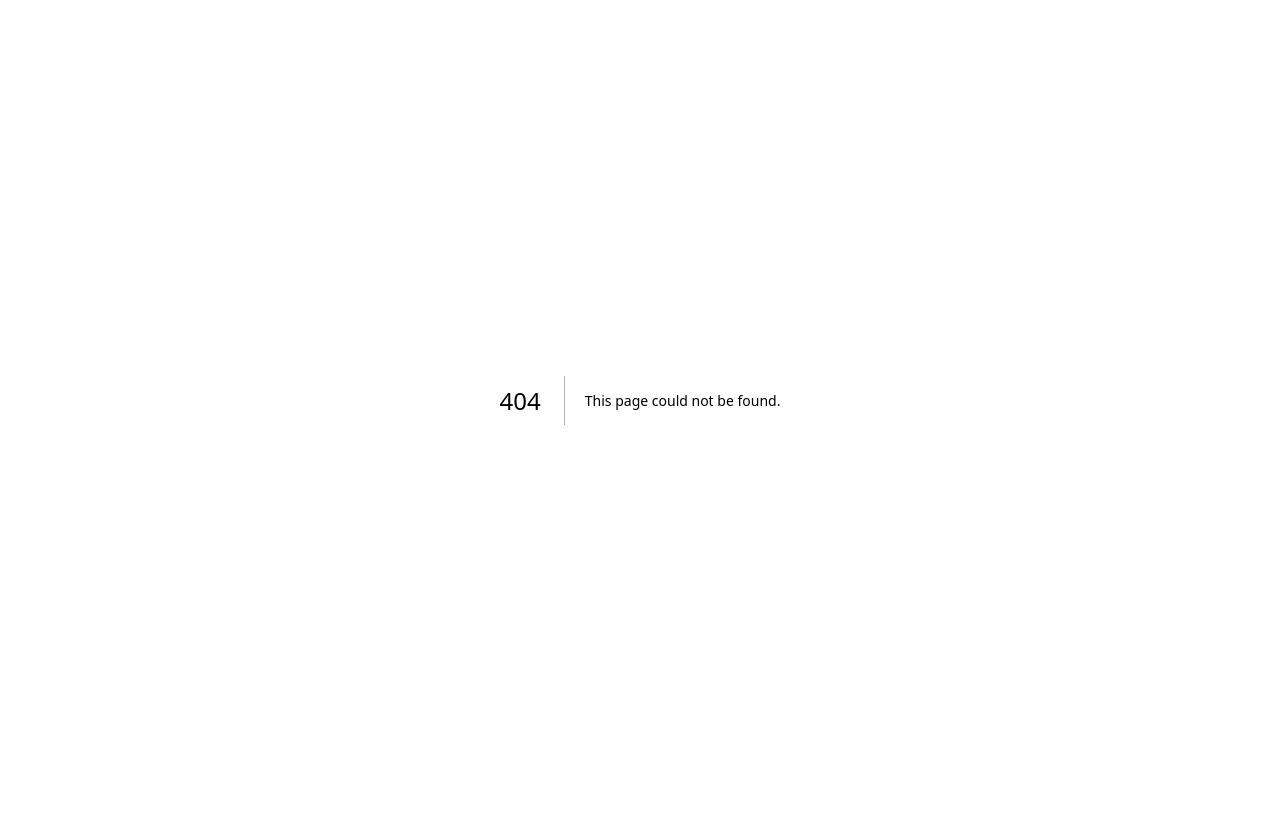
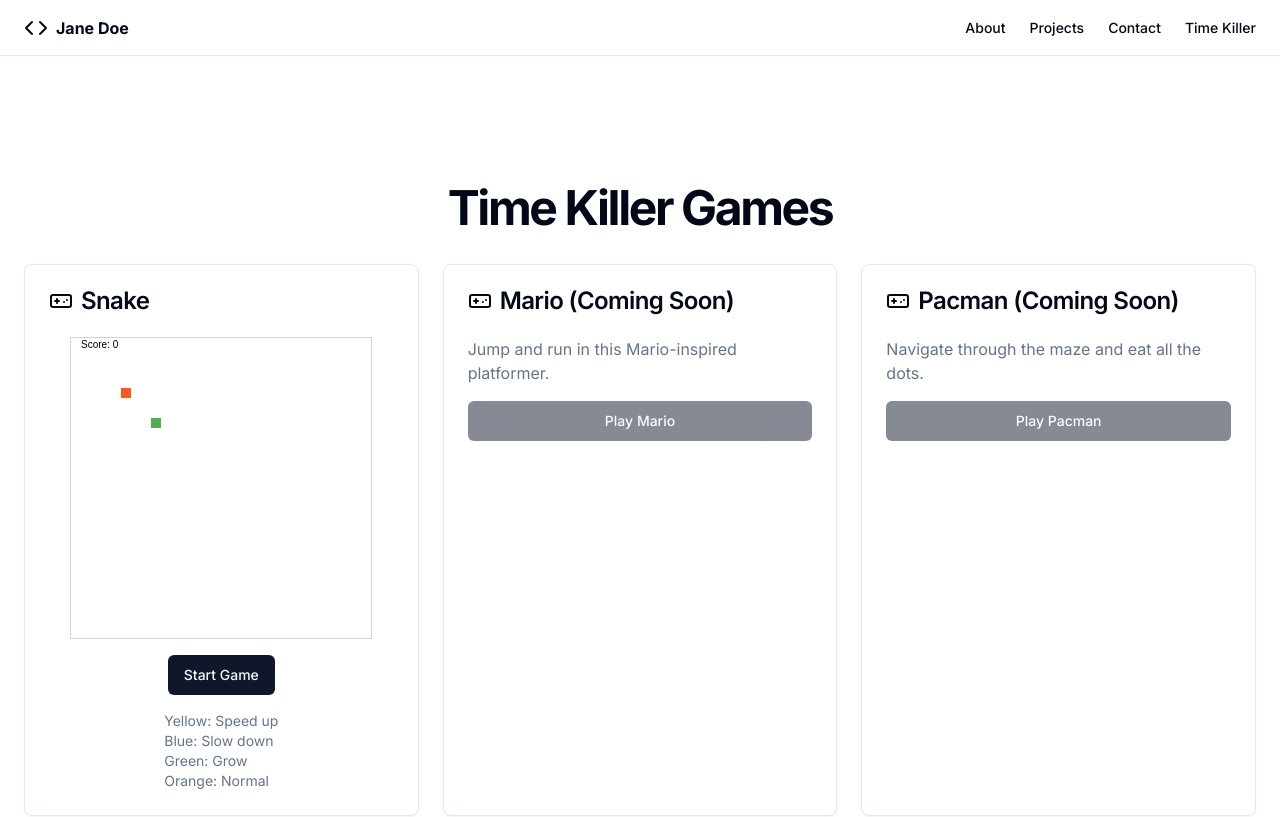
Before and after one commit to TheLukasHenry/portfoliov0, a Next.js app: page /time-killer in a window 1280 px wide. Before the commit this address had no page. Shown: the top 817 px of the page. Built offline with nearby package versions, Linux system fonts and the light colour scheme.

Commit message:
time killer page added

```diff
--- a/app/page.tsx
+++ b/app/page.tsx
@@ -30,6 +30,12 @@ export default function LandingPage() {
           >
             Contact
           </Link>
+          <Link
+            className="text-sm font-medium hover:underline underline-offset-4"
+            href="/time-killer"
+          >
+            Time Killer
+          </Link>
         </nav>
       </header>
 
--- /dev/null
+++ b/app/time-killer/page.tsx
@@ -0,0 +1,102 @@
+import Link from 'next/link'
+import { Button } from '@/components/ui/button'
+import { Card, CardContent, CardHeader, CardTitle } from '@/components/ui/card'
+import { CodeIcon, GamepadIcon } from 'lucide-react'
+import SnakeGame from '@/components/SnakeGame'
+
+export default function TimeKillerPage() {
+  return (
+    <div className="flex flex-col min-h-[100dvh]">
+      <header className="px-4 lg:px-6 h-14 flex items-center border-b">
+        <Link className="flex items-center justify-center" href="/">
+          <CodeIcon className="h-6 w-6 mr-2" />
+          <span className="font-bold">Jane Doe</span>
+        </Link>
+        <nav className="ml-auto flex gap-4 sm:gap-6">
+          <Link
+            className="text-sm font-medium hover:underline underline-offset-4"
+            href="/about"
+          >
+            About
+          </Link>
+          <Link
+            className="text-sm font-medium hover:underline underline-offset-4"
+            href="/projects"
+          >
+            Projects
+          </Link>
+          <Link
+            className="text-sm font-medium hover:underline underline-offset-4"
+            href="/contact"
+          >
+            Contact
+          </Link>
+          <Link
+            className="text-sm font-medium hover:underline underline-offset-4"
+            href="/time-killer"
+          >
+            Time Killer
+          </Link>
+        </nav>
+      </header>
+
+      <main className="flex-1 py-12 md:py-24 lg:py-32">
+        <div className="container px-4 md:px-6">
+          <h1 className="text-3xl font-bold tracking-tighter sm:text-5xl mb-8 text-center">
+            Time Killer Games
+          </h1>
+          <div className="grid gap-6 md:grid-cols-2 lg:grid-cols-3">
+            <Card className="flex flex-col">
+              <CardHeader>
+                <CardTitle className="flex items-center gap-2">
+                  <GamepadIcon className="h-6 w-6" />
+                  Snake
+                </CardTitle>
+              </CardHeader>
+              <CardContent className="flex-grow">
+                <SnakeGame />
+              </CardContent>
+            </Card>
+            {/* Placeholder for other games */}
+            <Card className="flex flex-col">
+              <CardHeader>
+                <CardTitle className="flex items-center gap-2">
+                  <GamepadIcon className="h-6 w-6" />
+                  Mario (Coming Soon)
+                </CardTitle>
+              </CardHeader>
+              <CardContent className="flex-grow">
+                <p className="text-muted-foreground mb-4">
+                  Jump and run in this Mario-inspired platformer.
+                </p>
+                <Button className="w-full" disabled>
+                  Play Mario
+                </Button>
+              </CardContent>
+            </Card>
+            <Card className="flex flex-col">
+              <CardHeader>
+                <CardTitle className="flex items-center gap-2">
+                  <GamepadIcon className="h-6 w-6" />
+                  Pacman (Coming Soon)
+                </CardTitle>
+              </CardHeader>
+              <CardContent className="flex-grow">
+                <p className="text-muted-foreground mb-4">
+                  Navigate through the maze and eat all the dots.
+                </p>
+                <Button className="w-full" disabled>
+                  Play Pacman
+                </Button>
+              </CardContent>
+            </Card>
+          </div>
+        </div>
+      </main>
+
+      <footer className="border-t py-4 text-center text-sm text-muted-foreground">
+        © 2024 Jane Doe. All rights reserved.
+      </footer>
+    </div>
+  )
+}
--- /dev/null
+++ b/components/SnakeGame.tsx
@@ -0,0 +1,191 @@
+'use client'
+
+import React, { useEffect, useRef, useState, useCallback } from 'react'
+import { Button } from '@/components/ui/button'
+
+const CANVAS_SIZE = 300
+const SCALE = 10
+const SPEED = 100
+const DIRECTIONS = {
+  38: [0, -1], // up
+  40: [0, 1], // down
+  37: [-1, 0], // left
+  39: [1, 0], // right
+}
+
+type Food = {
+  position: [number, number]
+  type: 'normal' | 'speed' | 'slow' | 'grow'
+  color: string
+}
+
+const SnakeGame = () => {
+  const canvasRef = useRef<HTMLCanvasElement>(null)
+  const [snake, setSnake] = useState([[8, 8]])
+  const [food, setFood] = useState<Food>({
+    position: [5, 5],
+    type: 'normal',
+    color: '#FF5722',
+  })
+  const [dir, setDir] = useState([0, -1])
+  const [speed, setSpeed] = useState<number | null>(null)
+  const [gameOver, setGameOver] = useState(false)
+  const [score, setScore] = useState(0)
+
+  const moveSnake = useCallback(() => {
+    const newSnake = [...snake]
+    const newHead = [newSnake[0][0] + dir[0], newSnake[0][1] + dir[1]]
+
+    // Check wall collision
+    if (
+      newHead[0] < 0 ||
+      newHead[0] >= CANVAS_SIZE / SCALE ||
+      newHead[1] < 0 ||
+      newHead[1] >= CANVAS_SIZE / SCALE
+    ) {
+      setSpeed(null)
+      setGameOver(true)
+      return
+    }
+
+    newSnake.unshift(newHead as [number, number])
+    if (newHead[0] === food.position[0] && newHead[1] === food.position[1]) {
+      setScore((score) => score + 1)
+
+      // Apply food effects
+      switch (food.type) {
+        case 'speed':
+          setSpeed((prevSpeed) => (prevSpeed ? prevSpeed * 0.8 : SPEED * 0.8))
+          break
+        case 'slow':
+          setSpeed((prevSpeed) => (prevSpeed ? prevSpeed * 1.2 : SPEED * 1.2))
+          break
+        case 'grow':
+          newSnake.push([...newSnake[newSnake.length - 1]])
+          break
+        default:
+          break
+      }
+
+      setFood(createFood())
+    } else {
+      newSnake.pop()
+    }
+
+    setSnake(newSnake)
+
+    // Check self collision
+    if (isCollision(newHead)) {
+      setSpeed(null)
+      setGameOver(true)
+    }
+  }, [snake, dir, food])
+
+  const isCollision = (head: number[]) => {
+    for (let i = 1; i < snake.length; i++) {
+      if (head[0] === snake[i][0] && head[1] === snake[i][1]) return true
+    }
+    return false
+  }
+
+  const createFood = useCallback((): Food => {
+    const position: [number, number] = [
+      Math.floor(Math.random() * (CANVAS_SIZE / SCALE)),
+      Math.floor(Math.random() * (CANVAS_SIZE / SCALE)),
+    ]
+    const types: Food['type'][] = ['normal', 'speed', 'slow', 'grow']
+    const type = types[Math.floor(Math.random() * types.length)]
+    const colors = {
+      normal: '#FF5722',
+      speed: '#FFC107',
+      slow: '#3F51B5',
+      grow: '#4CAF50',
+    }
+    return { position, type, color: colors[type] }
+  }, [])
+
+  const startGame = () => {
+    setSnake([[8, 8]])
+    setFood(createFood())
+    setDir([0, -1])
+    setSpeed(SPEED)
+    setGameOver(false)
+    setScore(0)
+  }
+
+  useEffect(() => {
+    const handleKeyDown = (e: KeyboardEvent) => {
+      const key = e.keyCode
+      if (key in DIRECTIONS) {
+        e.preventDefault() // Prevent default scrolling behavior
+        setDir(DIRECTIONS[key as keyof typeof DIRECTIONS])
+      }
+    }
+
+    // Add the event listener to the window object
+    window.addEventListener('keydown', handleKeyDown)
+
+    return () => {
+      // Remove the event listener when the component unmounts
+      window.removeEventListener('keydown', handleKeyDown)
+    }
+  }, [])
+
+  useEffect(() => {
+    if (!speed) return
+
+    const interval = setInterval(moveSnake, speed)
+
+    return () => clearInterval(interval)
+  }, [moveSnake, speed])
+
+  useEffect(() => {
+    if (!canvasRef.current) return
+    const canvas = canvasRef.current
+    const ctx = canvas.getContext('2d')
+    if (!ctx) return
+
+    ctx.setTransform(SCALE, 0, 0, SCALE, 0, 0)
+    ctx.clearRect(0, 0, CANVAS_SIZE, CANVAS_SIZE)
+
+    // Draw snake
+    ctx.fillStyle = '#4CAF50'
+    snake.forEach(([x, y]) => ctx.fillRect(x, y, 1, 1))
+
+    // Draw food
+    ctx.fillStyle = food.color
+    ctx.fillRect(food.position[0], food.position[1], 1, 1)
+
+    // Draw score
+    ctx.fillStyle = '#000'
+    ctx.font = '1px Arial'
+    ctx.fillText(`Score: ${score}`, 1, 1)
+  }, [snake, food, score])
+
+  return (
+    <div className="flex flex-col items-center gap-4">
+      <canvas
+        ref={canvasRef}
+        width={CANVAS_SIZE}
+        height={CANVAS_SIZE}
+        className="border border-gray-300"
+      />
+      {gameOver && (
+        <div className="text-center">
+          <p className="text-xl font-bold mb-2">Game Over!</p>
+          <p className="mb-4">Your score: {score}</p>
+          <Button onClick={startGame}>Restart</Button>
+        </div>
+      )}
+      {!speed && !gameOver && <Button onClick={startGame}>Start Game</Button>}
+      <div className="text-sm text-muted-foreground">
+        <p>Yellow: Speed up</p>
+        <p>Blue: Slow down</p>
+        <p>Green: Grow</p>
+        <p>Orange: Normal</p>
+      </div>
+    </div>
+  )
+}
+
+export default SnakeGame
```
